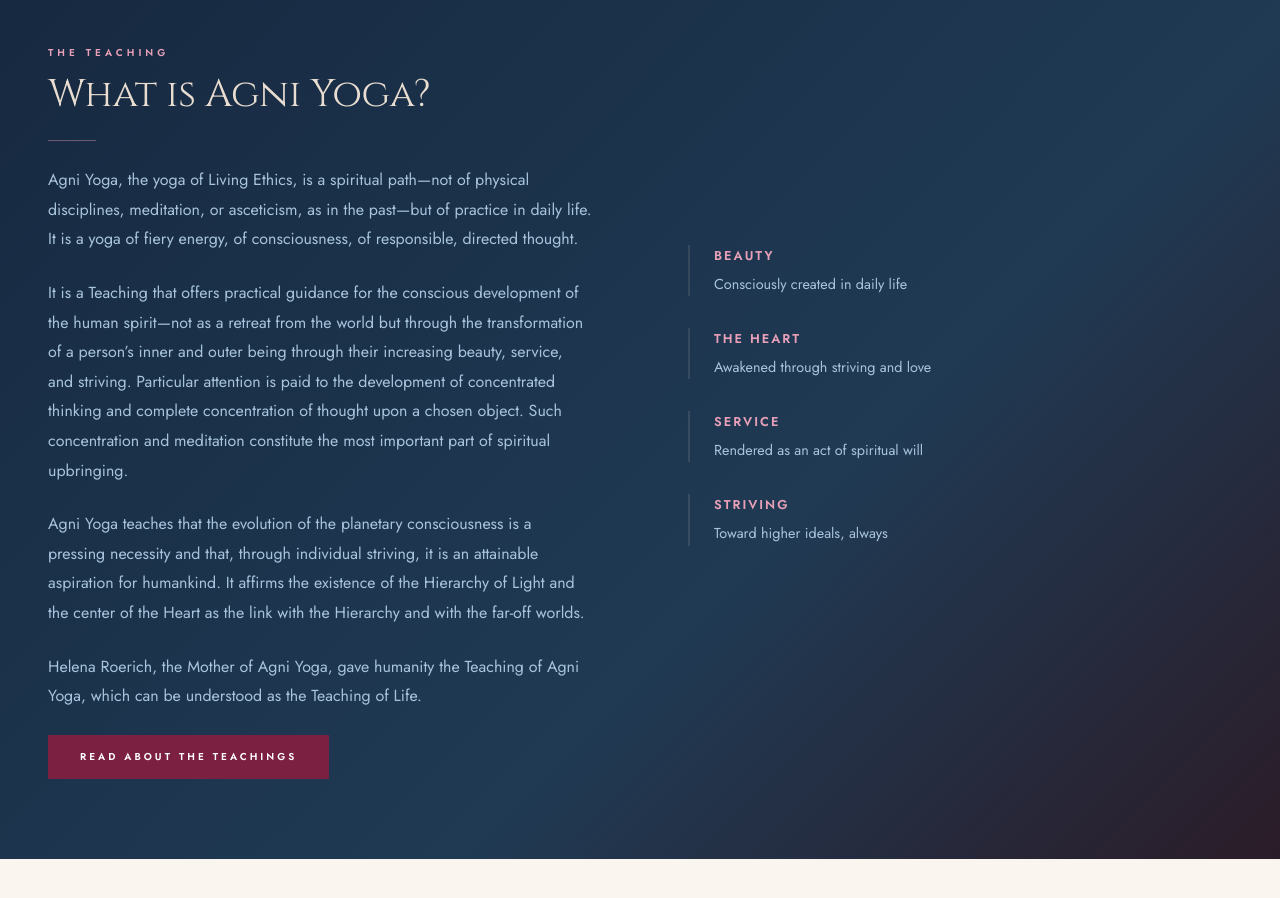
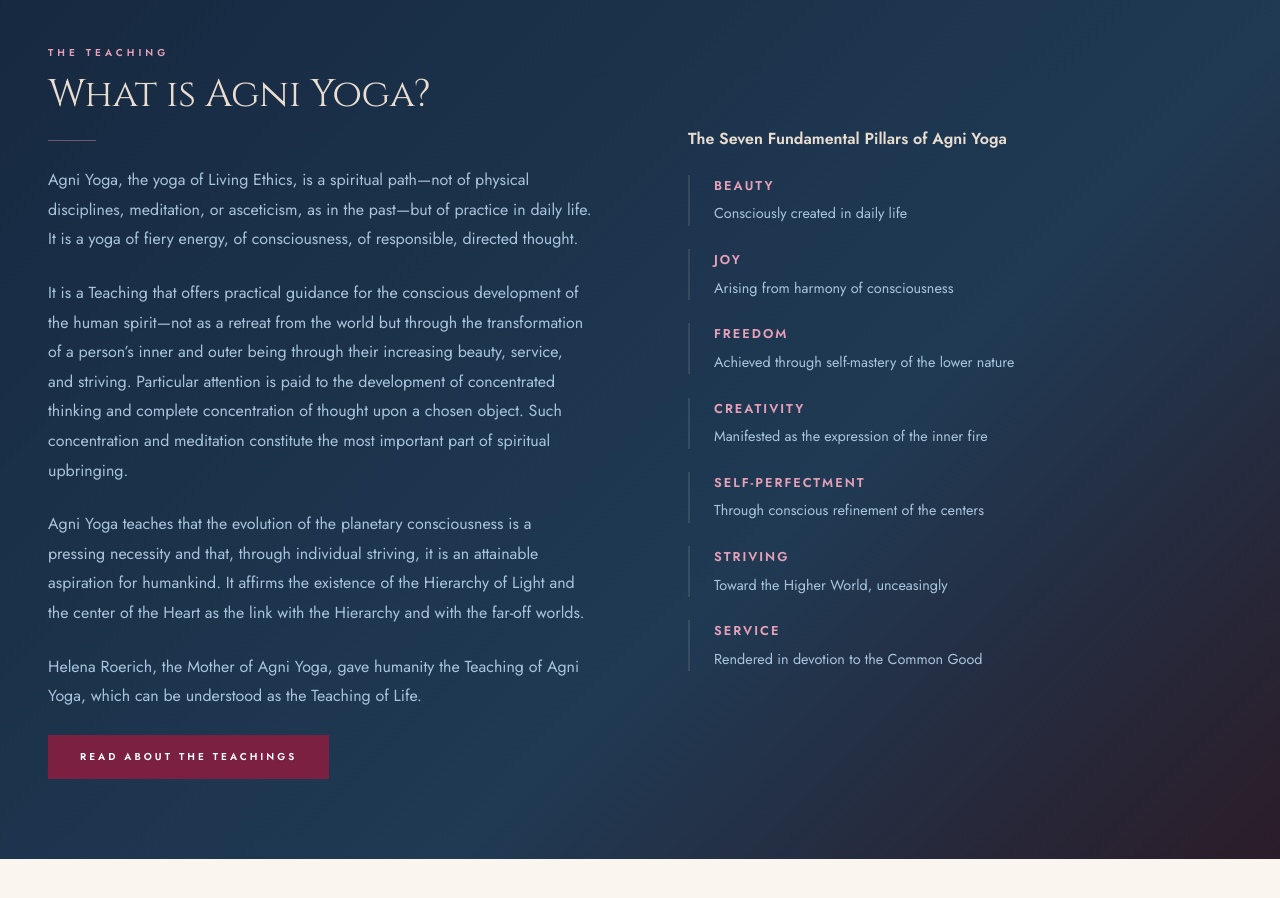
Before and after one commit to kwanzeon/aywc-website-eleventy, an Eleventy site: page src/index.njk in a window 1280 px wide. Shown: the part 940-1838 px from the top of the page. Built offline with nearby package versions, Linux system fonts and the light colour scheme; Eleventy itself is replaced by a stand-in of ours; files that its build step writes are made by us from their sources.

Commit message:
Update homepage Agni Yoga pillars

```diff
--- a/src/_data/home.json
+++ b/src/_data/home.json
@@ -10,22 +10,35 @@
     ],
     "cta_label": "Read About the Teachings",
     "cta_url": "/what-is-agni-yoga/",
+    "attributes_heading": "The Seven Fundamental Pillars of Agni Yoga",
     "attributes": [
       {
         "title": "Beauty",
         "description": "Consciously created in daily life"
       },
       {
-        "title": "The Heart",
-        "description": "Awakened through striving and love"
+        "title": "Joy",
+        "description": "Arising from harmony of consciousness"
+      },
+      {
+        "title": "Freedom",
+        "description": "Achieved through self-mastery of the lower nature"
+      },
+      {
+        "title": "Creativity",
+        "description": "Manifested as the expression of the inner fire"
+      },
+      {
+        "title": "Self-Perfectment",
+        "description": "Through conscious refinement of the centers"
+      },
+      {
+        "title": "Striving",
+        "description": "Toward the Higher World, unceasingly"
       },
       {
         "title": "Service",
-        "description": "Rendered as an act of spiritual will"
-      },
-      {
-        "title": "Striving",
-        "description": "Toward higher ideals, always"
+        "description": "Rendered in devotion to the Common Good"
       }
     ]
   }
--- a/src/assets/css/style.css
+++ b/src/assets/css/style.css
@@ -569,10 +569,19 @@ nav {
   margin-bottom: 1.5rem;
 }
 
+.about-attr-heading {
+  color: var(--dark-text);
+  font-family: 'Jost', sans-serif;
+  font-size: 1rem;
+  font-weight: 600;
+  line-height: 1.4;
+  margin-bottom: 1.5rem;
+}
+
 .about-attr {
   border-left: 2px solid rgba(232,221,208,0.12);
   padding-left: 1.5rem;
-  margin-bottom: 2rem;
+  margin-bottom: 1.45rem;
 }
 
 .about-attr-title {
--- a/src/index.njk
+++ b/src/index.njk
@@ -50,6 +50,9 @@ navPage: "home"
           <a class="btn btn-primary" href="{{ home.agni_yoga_section.cta_url }}">{{ home.agni_yoga_section.cta_label }}</a>
         </div>
         <div>
+          {% if home.agni_yoga_section.attributes_heading %}
+          <h3 class="about-attr-heading">{{ home.agni_yoga_section.attributes_heading }}</h3>
+          {% endif %}
           {% for item in home.agni_yoga_section.attributes %}
           <div class="about-attr">
             <div class="about-attr-title">{{ item.title }}</div>
```
